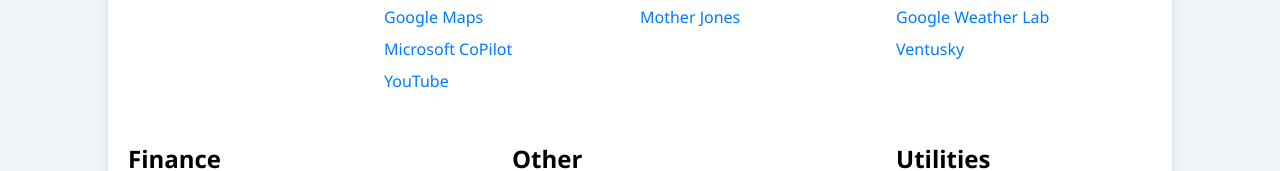
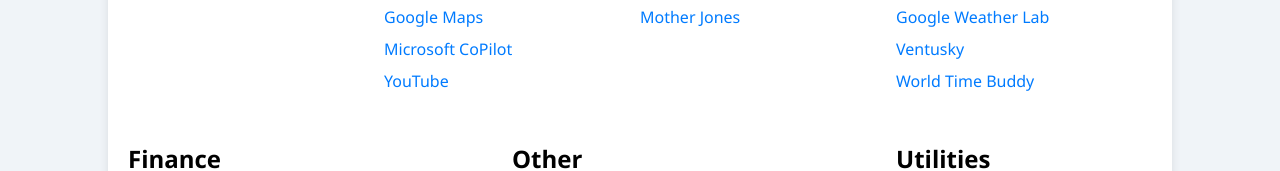
Before and after one commit to pwslo/Homepage, a plain HTML site: page index.html in a window 1280 px wide. Shown: the part 353-524 px from the top of the page. Drawn offline with Linux system fonts and the light colour scheme.

Commit message:
Fix HTML encoding issues in index.html

```diff
--- a/index.html
+++ b/index.html
@@ -91,6 +91,7 @@
 			<a href="https://www.wunderground.com/dashboard/pws/KCAAPTOS199">WU-Aptos</a>
 			<a href="https://deepmind.google.com/science/weatherlab">Google Weather Lab</a>
 			<a href="https://www.ventusky.com/radar-map#p=35.20;-120.76;7">Ventusky</a>
+			<a href="https://www.worldtimebuddy.com/">World Time Buddy</a>
         </div>
         <div class="section">
             <h2>Finance</h2>
```
